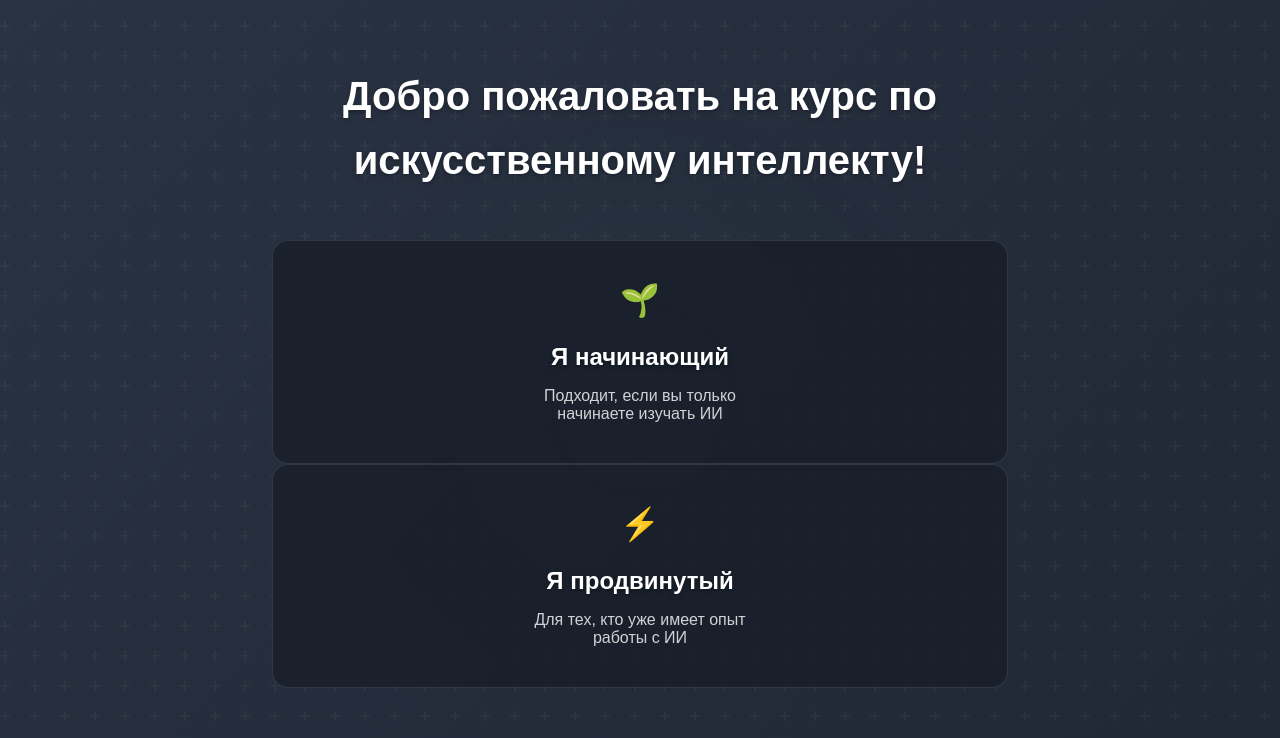
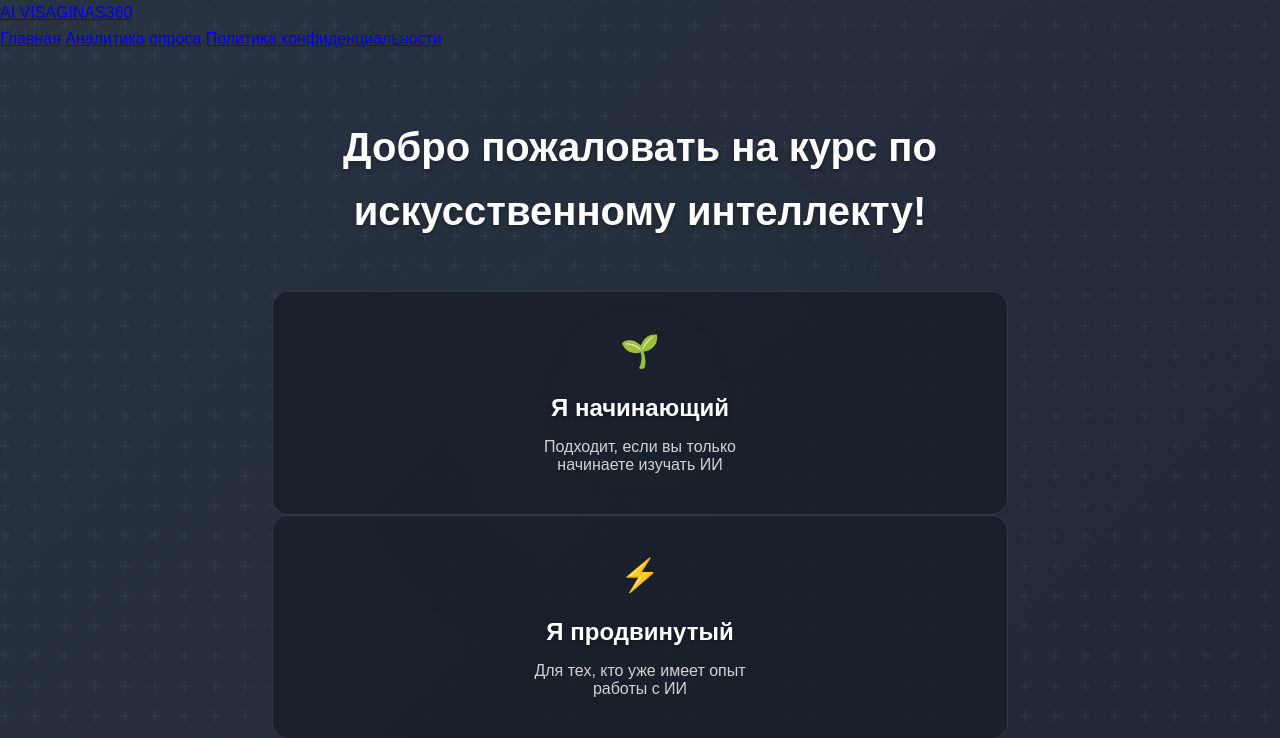
Before and after one commit to tikserziku/Questionnaire, a Flask app: page / in a window 1280 px wide. Shown: the top 738 px of the page. Run offline with Flask 2, Linux system fonts and the light colour scheme; some libraries are stand-ins or nearby versions.

Commit message:
Update base.html

```diff
--- a/templates/base.html
+++ b/templates/base.html
@@ -8,6 +8,18 @@
     <link rel="stylesheet" href="/static/styles.css">
 </head>
 <body>
+    <!-- Добавляем навигационное меню -->
+    <nav class="main-nav">
+        <div class="nav-container">
+            <a href="/" class="nav-logo">AI VISAGINAS360</a>
+            <div class="nav-links">
+                <a href="/" class="nav-link">Главная</a>
+                <a href="/analytics" class="nav-link">Аналитика опроса</a>
+                <a href="/privacy_policy" class="nav-link">Политика конфиденциальности</a>
+            </div>
+        </div>
+    </nav>
+
     {% with messages = get_flashed_messages(with_categories=true) %}
         {% if messages %}
             <div class="flash-messages">
```
